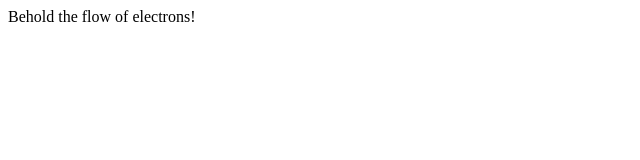
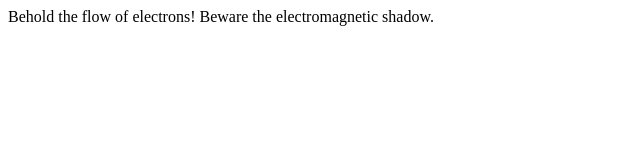
Before and after one commit to justintspencer/justintspencer.github.io, a plain HTML site: page index.html in a window 1280 px wide. Shown: the whole page, without its empty margins (0-640 px from the left). Drawn offline with Linux system fonts and the light colour scheme.

Commit message:
Update index.html

```diff
--- a/index.html
+++ b/index.html
@@ -6,7 +6,7 @@
 		</head>
 
 	<body>
-		<p> Behold the flow of electrons!</p>
+		<p> Behold the flow of electrons! Beware the electromagnetic shadow.</p>
 	</body>
 
 </html>
```
